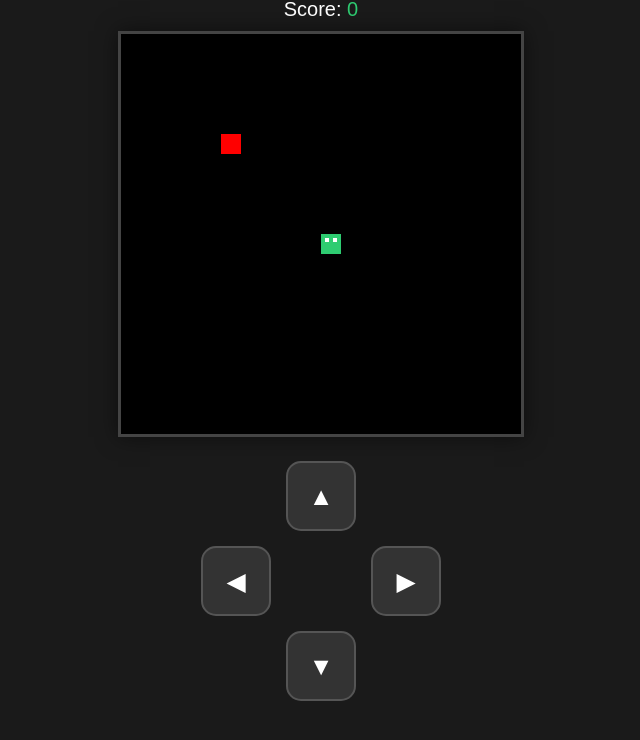
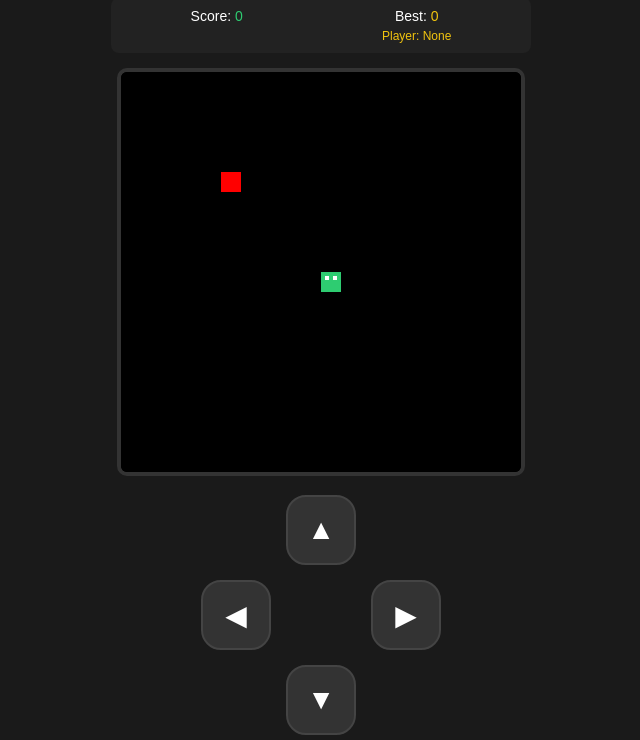
Before and after one commit to adityapbh70/yt-downloader-project, a plain HTML site: page index.html in a window 1280 px wide. Shown: the part 60-800 px from the top of the page, without its empty margins (319-959 px from the left). Drawn offline with Linux system fonts and the light colour scheme.

Commit message:
final design

```diff
--- a/index.html
+++ b/index.html
@@ -4,20 +4,27 @@
     <title>Aditya's Snake Game</title>
     <meta name="viewport" content="width=device-width, initial-scale=1.0, maximum-scale=1.0, user-scalable=no">
     <style>
-        body { background: #1a1a1a; color: white; text-align: center; font-family: Arial; margin: 0; overflow: hidden; }
-        canvas { background: #000; border: 3px solid #444; margin-top: 10px; max-width: 95vw; box-shadow: 0 0 20px rgba(0,0,0,0.5); }
-        .controls { display: grid; grid-template-columns: repeat(3, 70px); gap: 15px; justify-content: center; margin-top: 20px; }
-        button { width: 70px; height: 70px; background: #333; color: white; border: 2px solid #555; border-radius: 15px; font-size: 25px; }
-        button:active { background: #555; }
-        .up { grid-column: 2; }
-        .left { grid-column: 1; }
-        .right { grid-column: 3; }
-        .down { grid-column: 2; }
+        body { background: #1a1a1a; color: white; text-align: center; font-family: sans-serif; margin: 0; overflow: hidden; }
+        canvas { background: #000; border: 4px solid #333; margin-top: 5px; max-width: 90vw; border-radius: 10px; }
+        .score-box { display: flex; justify-content: space-around; margin: 10px auto; max-width: 400px; background: #222; padding: 10px; border-radius: 8px; font-size: 14px; }
+        .controls { display: grid; grid-template-columns: repeat(3, 70px); gap: 15px; justify-content: center; margin-top: 15px; }
+        button { width: 70px; height: 70px; background: #333; color: white; border: 2px solid #444; border-radius: 20px; font-size: 28px; }
+        button:active { background: #2ecc71; }
+        .up { grid-column: 2; } .left { grid-column: 1; } .right { grid-column: 3; } .down { grid-column: 2; }
+        #winner { color: #f1c40f; display: block; font-size: 12px; margin-top: 5px; }
     </style>
 </head>
 <body>
-    <h1 style="margin: 10px 0;">Aditya's Game 🐍</h1>
-    <div style="font-size: 20px;">Score: <span id="s" style="color:#2ecc71">0</span></div>
+    <h1 style="color:#2ecc71; margin: 10px 0;">Aditya's Game 🐍</h1>
+
+    <div class="score-box">
+        <div>Score: <span id="s" style="color:#2ecc71">0</span></div>
+        <div>
+            Best: <span id="hs" style="color:#f1c40f">0</span>
+            <span id="winner">Player: None</span>
+        </div>
+    </div>
+
     <canvas id="g" width="400" height="400"></canvas>
 
     <div class="controls">
@@ -31,56 +38,50 @@
         const c=document.getElementById("g"), x=c.getContext("2d");
         let b=20, s=[{x:200,y:200}], f={x:100,y:100}, d='', sc=0;
 
+        // Data Load Karein
+        let highScore = localStorage.getItem("snakeHS") || 0;
+        let highName = localStorage.getItem("snakeName") || "None";
+        document.getElementById("hs").innerText = highScore;
+        document.getElementById("winner").innerText = "Player: " + highName;
+
         function draw() {
-            // Background saaf karein
             x.fillStyle="black"; x.fillRect(0,0,400,400);
-
-            // Khana (Food)
             x.fillStyle="red"; x.fillRect(f.x,f.y,b,b);
 
-            // Saap (Snake) Draw Karein
             s.forEach((p, i) => {
-                if (i === 0) {
-                    x.fillStyle = "#2ecc71"; // Sar ka color
-                    x.fillRect(p.x, p.y, b, b);
-                    // Sar par aankhein
-                    x.fillStyle = "white";
-                    x.fillRect(p.x + 4, p.y + 4, 4, 4);
-                    x.fillRect(p.x + 12, p.y + 4, 4, 4);
-                } else {
-                    x.fillStyle = "lime"; // Body ka color
-                    x.fillRect(p.x + 2, p.y + 2, b - 4, b - 4);
+                x.fillStyle = i === 0 ? "#2ecc71" : "#27ae60";
+                x.fillRect(p.x, p.y, b, b);
+                if(i==0){
+                    x.fillStyle="white"; x.fillRect(p.x+4,p.y+4,4,4); x.fillRect(p.x+12,p.y+4,4,4);
                 }
             });
 
-            // Snake Movement logic
             let h={...s[0]};
             if(d=="UP")h.y-=b; if(d=="DOWN")h.y+=b; if(d=="LEFT")h.x-=b; if(d=="RIGHT")h.x+=b;
 
-            if(d !== '') { // Agar game shuru ho chuka hai
+            if(d !== '') {
                 if(h.x==f.x&&h.y==f.y){
-                    sc++;
-                    document.getElementById("s").innerText=sc;
+                    sc++; document.getElementById("s").innerText=sc;
                     f={x:Math.floor(Math.random()*19)*b,y:Math.floor(Math.random()*19)*b};
                 } else s.pop();
 
                 if(h.x < 0 || h.x >= 400 || h.y < 0 || h.y >= 400 || s.some(p => p.x == h.x && p.y == h.y)){
-                    alert("Game Over! Score: " + sc);
+                    if(sc > highScore) {
+                        let pName = prompt("Mubarak ho! Naya High Score! Apna naam likhein:");
+                        if(!pName) pName = "Guest";
+                        localStorage.setItem("snakeHS", sc);
+                        localStorage.setItem("snakeName", pName);
+                        alert("Record Saved: " + pName + " - " + sc);
+                    } else {
+                        alert("Game Over! Score: " + sc);
+                    }
                     location.reload();
                     return;
                 }
                 s.unshift(h);
             }
         }
-
-        setInterval(draw, 250); // Speed control
-
-        document.onkeydown=e=>{
-            if(e.keyCode==38&&d!="DOWN")d="UP";
-            if(e.keyCode==40&&d!="UP")d="DOWN";
-            if(e.keyCode==37&&d!="RIGHT")d="LEFT";
-            if(e.keyCode==39&&d!="LEFT")d="RIGHT";
-        };
+        setInterval(draw, 250);
     </script>
 </body>
 </html>
```
